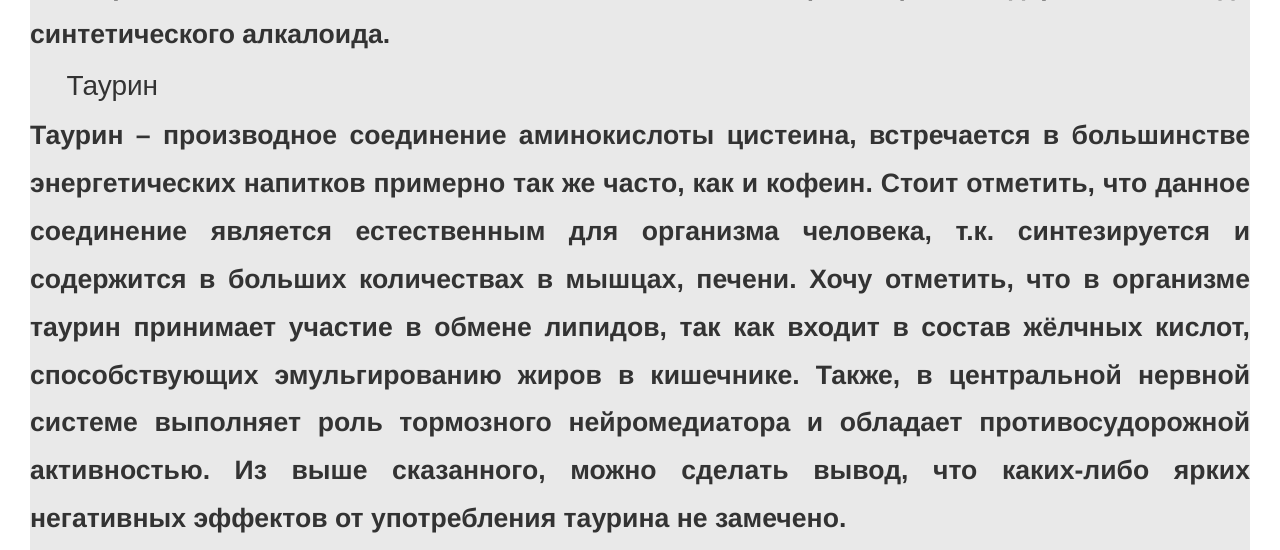
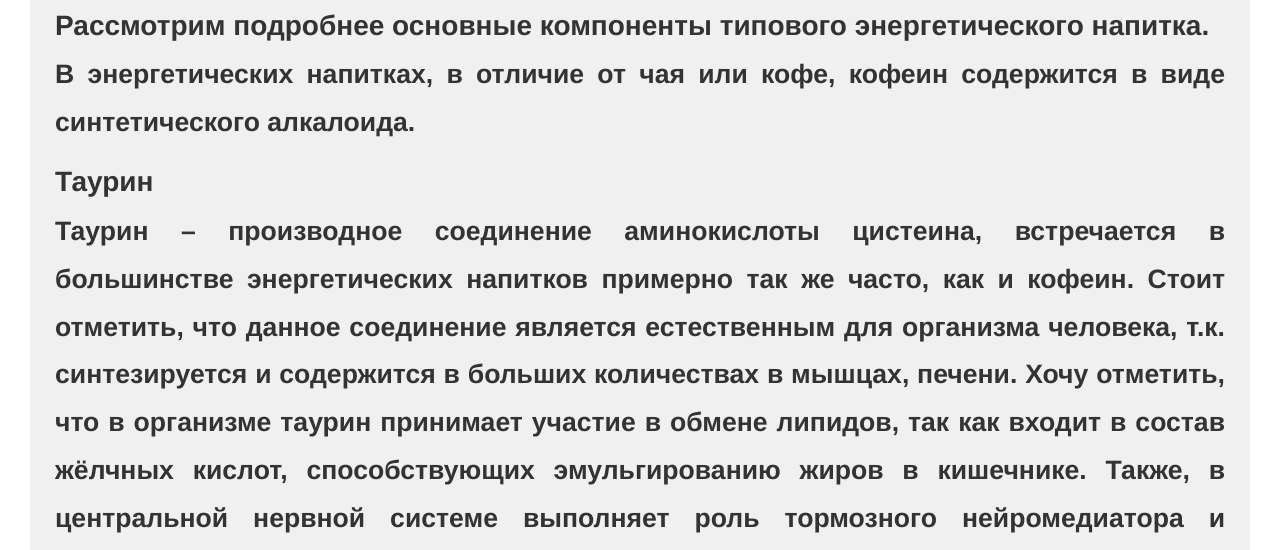
Before and after one commit to Moria-Mel/Caffeine, a Django app: page /caffeine/articles/2/ in a window 1280 px wide. Shown: the part 820-1370 px from the top of the page. Run offline with Django 3.2, Linux system fonts and the light colour scheme; data comes from the database, SQL or seed files in the repository; some libraries are stand-ins or nearby versions.

Commit message:
all articles changed

```diff
--- a/caffeine/catalog/static/css/styles.css
+++ b/caffeine/catalog/static/css/styles.css
@@ -370,4 +370,6 @@ hr {
     font-size: 190%;
     line-height: 180%;
     text-align: justify;
+    list-style-type: none;
 }
+/*checkbox*/
--- a/caffeine/templates/articles.html
+++ b/caffeine/templates/articles.html
@@ -24,6 +24,7 @@
 <h2>Фильтры</h2>
 <form method="post" action="{% url 'articles' %}">
 {% csrf_token %}
+<div>
     <table>
         {% for question in form %}
             <tr>
@@ -31,6 +32,8 @@
             </tr>
         {% endfor %}
     </table>
+</div>
+
     <div class="button_field">
         <input class="testbutton" type="submit" value="Применить" />
     </div>
--- a/caffeine/templates/articles/articlecaffeine.html
+++ b/caffeine/templates/articles/articlecaffeine.html
@@ -14,14 +14,14 @@
 <p class="articles__style">Кофеин — это растительный алкалоид, натуральный стимулятор, содержащийся в некоторых продуктах питания и напитках. Основным источником считаются кофейные зерна, какао-бобы, листья китайского чая.
 Экстрагированный алкалоид имеет вид белых или слегка прозрачных кристаллов с горьковатым привкусом, без запаха. Широко применяется в медицине, входя в состав препаратов для купирования головной боли, мигрени, дневной сонливости. Инъекционная форма является частью арсенала реаниматологических отделений как стимулятор сердечной и дыхательной деятельности.
 Среднестатистический объем наших чашек – примерно 200-250 мл. Разовая доза кофеина в ней может превышать 100 мг с приемом утренней порции напитка, что может привести к появлению различных симптомов. Например, тремор конечностей, спазм сосудов тошнота и т.д.</p>
-<p align="center"><img src="https://cdn.pixabay.com/photo/2019/11/28/14/31/caffeine-4659320_1280.png" width="350" height="300" alt="caffeine"></p>
+<p align="center"><img src="https://lh3.googleusercontent.com/dG96_kll_O3dbzPf5c8DneE8l5mDDY71r-37aODMiKvCRmA_IgGU36ACl4KcP7ZJt3sl3g4OdgHJqbU6bf2_rNcMBFqT0lR8PB5RXeDo-r3TOwM6X2Tv7EEvy5zk9W_ZLOiD_wGw" width="350" height="300" alt="caffeine"></p>
 </div>
 
 <div>
 <h2 class="r letters_sb">Влияние кофеина на организм человека</h2>
 <p class="articles__style">Относительно небольшие дозы вещества усиливают активность процессов, протекающих в коре головного мозга. Воздействие кофеина на организм обусловлено следующими фармакологическими свойствами:</p>
-<dl class="dl_class">Аналептическим — возбуждает центры продолговатого мозга - сосудистый и дыхательный (камфора, коразол, кордиамин);</dl>
-<dl class="dl_class">Психостимулирующим — оказывает стимуляцию на функции головного мозга, кору головного мозга и активизирующие психическую и физическую деятельность организма.</dl>
+<dl class="articles__style">Аналептическим — возбуждает центры продолговатого мозга - сосудистый и дыхательный (камфора, коразол, кордиамин);</dl>
+<dl class="articles__style">Психостимулирующим — оказывает стимуляцию на функции головного мозга, кору головного мозга и активизирующие психическую и физическую деятельность организма.</dl>
 <p class="articles__style">Большие порции (больше 700 мг в день) способствуют выведению кальция и магния из организма. Также он действует на организм как легкое мочегонное средство. Но опять-таки не стоит переживать, что продукты, содержащие это вещество, могут вызвать обезвоживание.</p>
 </div>
 
--- a/caffeine/templates/articles/energydrinks.html
+++ b/caffeine/templates/articles/energydrinks.html
@@ -2,42 +2,42 @@
 {% block title %}<title>Разбор состава энергетических напитков</title>{% endblock %}
 {% block content %}
 
-<div class="articles">
+<div class="style">
 <h1 class="h1_class">Разбор состава энергетических напитков</h1>
 
 <hr>
 
 <div>
-<p class="body_class">В этой статье я хотела бы рассмотреть и разобрать состав сладких газированных энергетических напитков. Как правило, энергетические напитки представляют собой средне- и сильногазированные безалкогольные и слабоалкогольные напитки. Но также они могут быть в форме порошка, таблеток, сиропов.</p>
+<p class="articles__style">В этой статье я хотела бы рассмотреть и разобрать состав сладких газированных энергетических напитков. Как правило, энергетические напитки представляют собой средне- и сильногазированные безалкогольные и слабоалкогольные напитки. Но также они могут быть в форме порошка, таблеток, сиропов.</p>
 </div>
 
 <img src="https://www.monsterenergy.com/media/uploads_image/2019/11/05/1600/800/b4ec527c9769cd37b2100130a9e64682.jpg?mod=v1_97a8c984ba8878dbeb5fa83dbcc04e43" class="img">
 
 <div>
-<h2 class="h2_class">Рассмотрим подробнее основные компоненты типового энергетического напитка.</h2>
+<h2 class="letters_sb">Рассмотрим подробнее основные компоненты типового энергетического напитка.</h2>
 </div>
 
 <div>
-<p class="body_class">В энергетических напитках, в отличие от чая или кофе, кофеин содержится в виде синтетического алкалоида.</p>
+<p class="articles__style">В энергетических напитках, в отличие от чая или кофе, кофеин содержится в виде синтетического алкалоида.</p>
 </div>
 
 
 <div>
-<h2 class="h2_class">Таурин</h2>
-<p class="body_class"> Таурин – производное соединение аминокислоты цистеина, встречается в большинстве энергетических напитков примерно так же часто, как и кофеин. Стоит отметить, что данное соединение является естественным для организма человека, т.к. синтезируется и содержится в больших количествах в мышцах, печени. Хочу отметить, что в организме таурин принимает участие в обмене липидов, так как входит в состав жёлчных кислот, способствующих эмульгированию жиров в кишечнике. Также, в центральной нервной системе выполняет роль тормозного нейромедиатора и обладает противосудорожной активностью. Из выше сказанного, можно сделать вывод, что каких-либо ярких негативных эффектов от употребления таурина не замечено.
+<h2 class="letters_sb">Таурин</h2>
+<p class="articles__style"> Таурин – производное соединение аминокислоты цистеина, встречается в большинстве энергетических напитков примерно так же часто, как и кофеин. Стоит отметить, что данное соединение является естественным для организма человека, т.к. синтезируется и содержится в больших количествах в мышцах, печени. Хочу отметить, что в организме таурин принимает участие в обмене липидов, так как входит в состав жёлчных кислот, способствующих эмульгированию жиров в кишечнике. Также, в центральной нервной системе выполняет роль тормозного нейромедиатора и обладает противосудорожной активностью. Из выше сказанного, можно сделать вывод, что каких-либо ярких негативных эффектов от употребления таурина не замечено.
 <p align="center"><img src="https://himbaza.com/wa-data/public/shop/products/02/52/5202/images/1594/1594.970.png" width="350" height="150" alt="таурин"></p>
 </div>
 
 <div>
-<h2 class="h2_class">Гуарана</h2>
-<p class="body_class">Идем дальше, гуаранин или гуарана. По своим фармакологическим свойствам схож с кофеином. Этот факт может означать то, что энергетические напитки, имеющие в своем составе и гуарану, и кофеин могут обладать двойным стимулирующим эффектом. Такая доза стимуляторов может усилить негативные последствия приема энергетических напитков на организм человека.</p>
+<h2 class="letters_sb">Гуарана</h2>
+<p class="articles__style">Идем дальше, гуаранин или гуарана. По своим фармакологическим свойствам схож с кофеином. Этот факт может означать то, что энергетические напитки, имеющие в своем составе и гуарану, и кофеин могут обладать двойным стимулирующим эффектом. Такая доза стимуляторов может усилить негативные последствия приема энергетических напитков на организм человека.</p>
 <img src="https://mrfilin.com/wp-content/uploads/e/6/4/e64a3d307fef964ea72802d0a36d755d.jpeg" class="img">
 </div>
 
 
 <div>
-<h2 class="h2_class">Женьшень</h2>
-<p class="body_class">Также, в энергетики добавляется женьшень. Это природный адаптоген, его экстракт обладает стимулирующим действием на обмен веществ и энергии, клеточную активность, а также усвоение кислорода клетками. При этом, натуральный женьшень имеет высокую стоимость и сложен в переработке. Подсластители в энергетических напитках представлены сахарозой, фруктозой и глюкозой. В 250 мл банке энергетического напитка содержится вплоть до 35 г сахара в виде сахарозы, глюкозы и фруктозы. Принимая во внимание современные рекомендации по суточному потреблению простых сахаров (32 г на 2000 ккал), количество сахара в одной банке энергетического напитка превышает рекомендованное суточ ное потребление в 2-3 раза.</p>
+<h2 class="letters_sb">Женьшень</h2>
+<p class="articles__style">Также, в энергетики добавляется женьшень. Это природный адаптоген, его экстракт обладает стимулирующим действием на обмен веществ и энергии, клеточную активность, а также усвоение кислорода клетками. При этом, натуральный женьшень имеет высокую стоимость и сложен в переработке. Подсластители в энергетических напитках представлены сахарозой, фруктозой и глюкозой. В 250 мл банке энергетического напитка содержится вплоть до 35 г сахара в виде сахарозы, глюкозы и фруктозы. Принимая во внимание современные рекомендации по суточному потреблению простых сахаров (32 г на 2000 ккал), количество сахара в одной банке энергетического напитка превышает рекомендованное суточ ное потребление в 2-3 раза.</p>
 <img src="https://traveltimes.ru/wp-content/uploads/2021/07/zenshen.jpg" class="img">
 </div>
 </div>
```
Also changed, not shown: caffeine/templates/articles/ZOZH.html (+5 -5 lines), caffeine/templates/articles/addiction.html (+5 -5 lines), caffeine/templates/articles/age.html (+4 -4 lines), caffeine/templates/articles/articlecaffeine&dream.html (+8 -8 lines), caffeine/templates/articles/articletremor.html (+8 -9 lines), caffeine/templates/articles/mood.html (+9 -9 lines).
